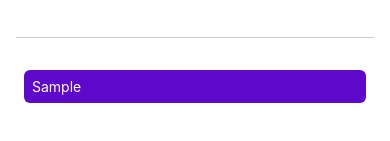
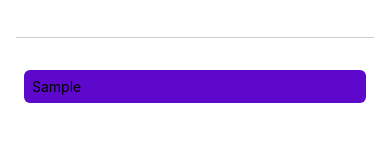
Before and after one commit to PraneethBunny123/GoalsApp, a React Native app: screen / in a window 390 px wide. Both pictures are taken after typing "Sample" into the empty fields and a click on the button "ADD GOAL". Shown: the part 167-308 px from the top of the page. Built offline with nearby package versions, Linux system fonts and the light colour scheme.

Commit message:
Wrapping the Text tag with view as for andriod and ios there are few native css style like difference which makes the some styles different on both platform. To avoid this we need to apply styles to the more generic tag likw View which is same for both devices.

```diff
--- a/App.js
+++ b/App.js
@@ -31,12 +31,12 @@ export default function App() {
             </View>
             <View style={styles.goalsContainer}>
                 {goals.map(goal => (
-                    <Text
+                    <View
                         key={goal}
                         style={styles.goalItem}
                     >
-                        {goal}
-                    </Text>
+                        <Text>{goal}</Text>
+                    </View>
                 ))}
             </View>
         </View>
```
